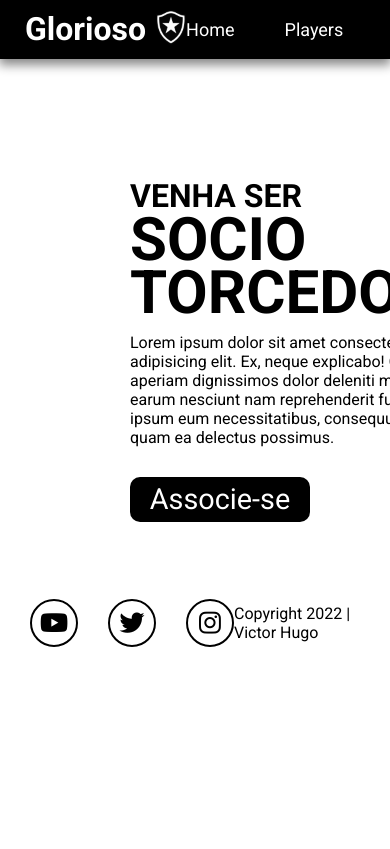
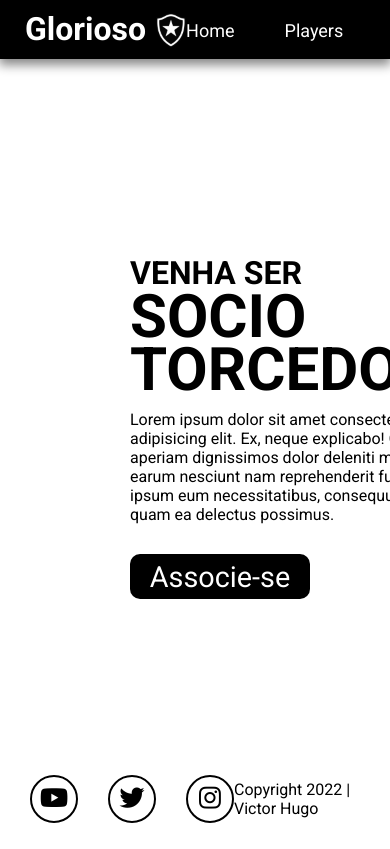
Before and after one commit to VictorFuly/landing_Botafogo, a plain HTML site: page index.html in a window 390 px wide. Shown: the top 849 px of the page. Drawn offline with Linux system fonts and the light colour scheme.

Commit message:
Set Responsive Page

```diff
--- a/style.css
+++ b/style.css
@@ -8,20 +8,20 @@
     font-family: 'Roboto', sans-serif;
 }
 
-html{
-    height: 100vh;
-    width: 100vw;
+body{
+    height: 100%;
+    width: 100%;
+    overflow: hidden;
 }
-
 
 /*Set Menu*/
 .menu{
-    width: 100%;
+    width: 100vw;
     height: 7vh;
     display: flex;
     justify-content: space-between;
     align-items: center;
-    padding: 5px 25px;
+    padding: 10px 25px 8px 25px;
     background-color: black;
     -webkit-box-shadow: 0px 5px 10px 1px rgba(0,0,0,0.47);
     box-shadow: 0px 5px 10px 1px rgba(0,0,0,0.47);
@@ -39,6 +39,7 @@ html{
 
 .menu .menu_logo .menu_icon{
     cursor: pointer;
+    padding-top: 3px;
 }
 
 .menu .navigation{
@@ -73,11 +74,12 @@ html{
 
 /*Set Main*/
 .main_content{
+    height: 80vh;
     display: flex;
     align-items: center;
     justify-content: space-between;
-    padding: 50px 130px 10px 130px;
-    margin-bottom: none;
+    padding: 0 130px 0 130px;
+    margin-top: 30px;
 }
 
 .main_content .main_text{
@@ -131,15 +133,17 @@ html{
 
 /*Set Footer*/
 footer{
+    height: 10vh;
+   padding: 0px 30px 15px 30px;
     display: flex;
     justify-content: space-between;
     align-items: center;
-    padding: 0px 30px;
+
+
 }
 
 .social{
     display: flex;
-    align-items: center;
     gap: 30px;
     list-style: none;
 }
```
Also changed, not shown: index.html (indentation only).
